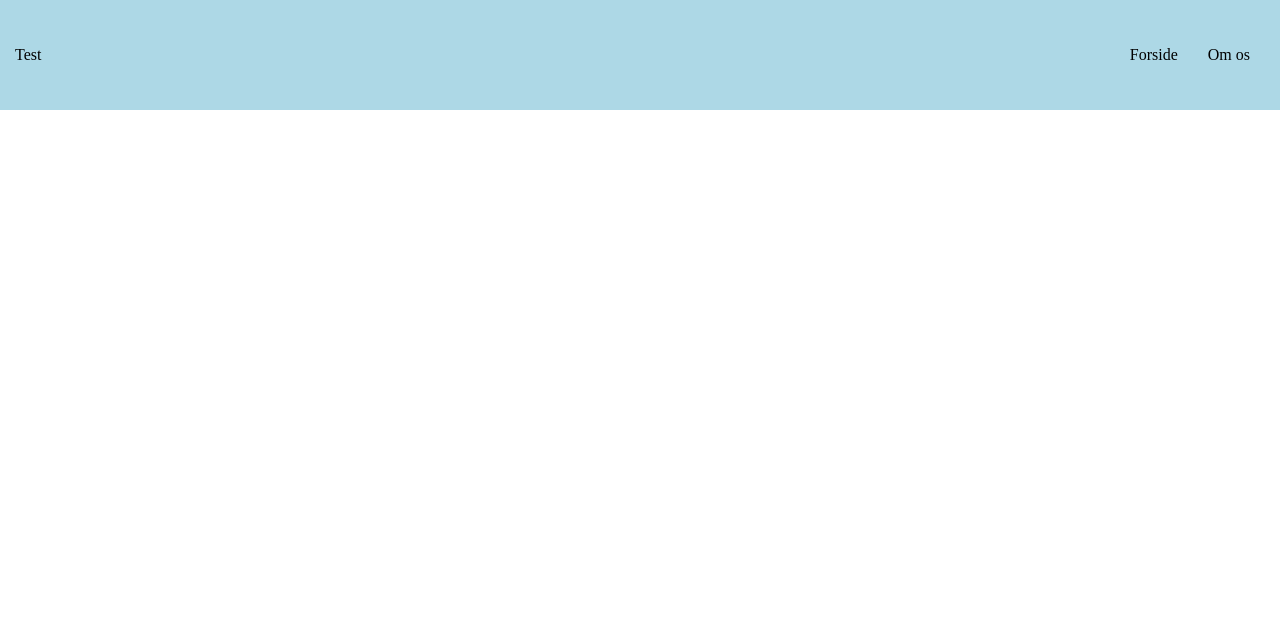
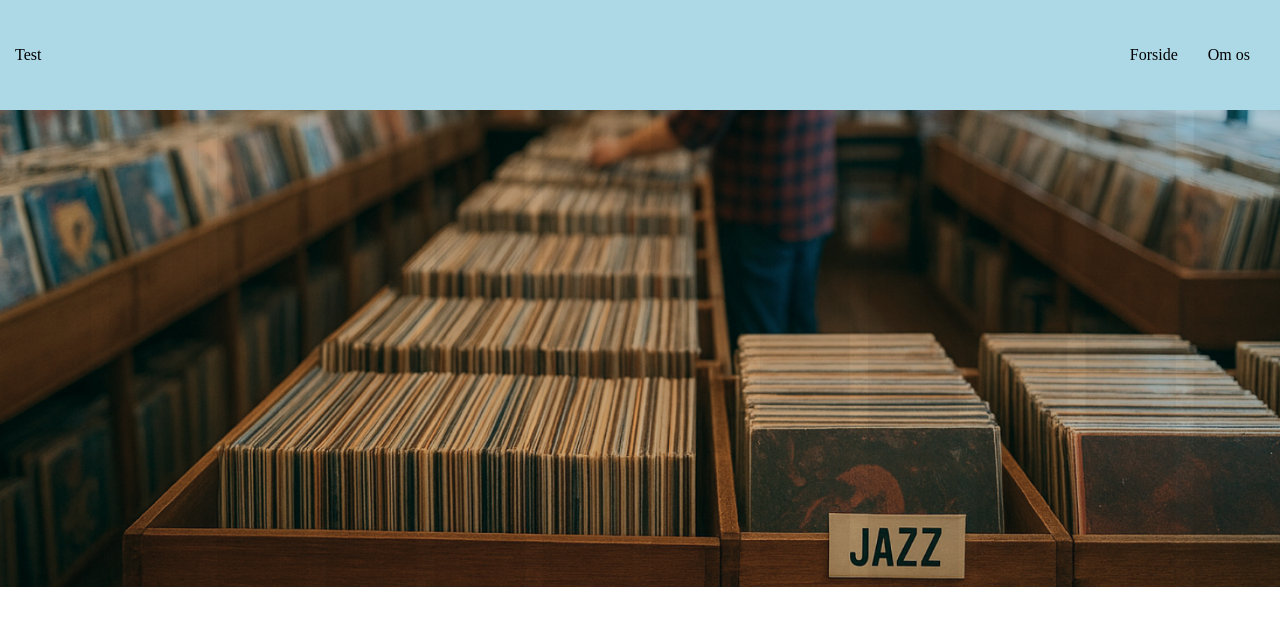
Before and after one commit to LucasMejer/eksamen3sem, a Vue app: page / in a window 1280 px wide. Shown: the top 626 px of the page. Built offline with nearby package versions, Linux system fonts and the light colour scheme.

Commit message:
IntroVideo

```diff
--- a/src/assets/main.scss
+++ b/src/assets/main.scss
@@ -3,6 +3,7 @@ body {
   padding: 0px;
 }
 
+//Header CSS
 header {
   background-color: lightblue;
   padding: 15px;
@@ -20,3 +21,13 @@ header {
       }
     }
 }
+
+//Intro Video CSS
+.introVideoDiv{
+  width: 100%;
+
+  img{
+    max-width: 100%;
+    background-color: black;
+  }
+}
--- /dev/null
+++ b/src/components/IntroVideo.vue
@@ -0,0 +1,9 @@
+<script setup>
+</script>
+
+
+<template>
+  <div class="introVideoDiv">
+    <img src="../../public/introvideotemp.png">
+  </div>
+</template>
--- a/src/views/HomeView.vue
+++ b/src/views/HomeView.vue
@@ -1,9 +1,11 @@
 <script setup>
+import IntroVideo from '@/components/IntroVideo.vue';
 import TheHeader from '@/components/TheHeader.vue';
 </script>
 
 <template>
   <main>
     <the-header />
+    <IntroVideo />
   </main>
 </template>
```
Also changed, not shown: public/introvideotemp.png (added).
